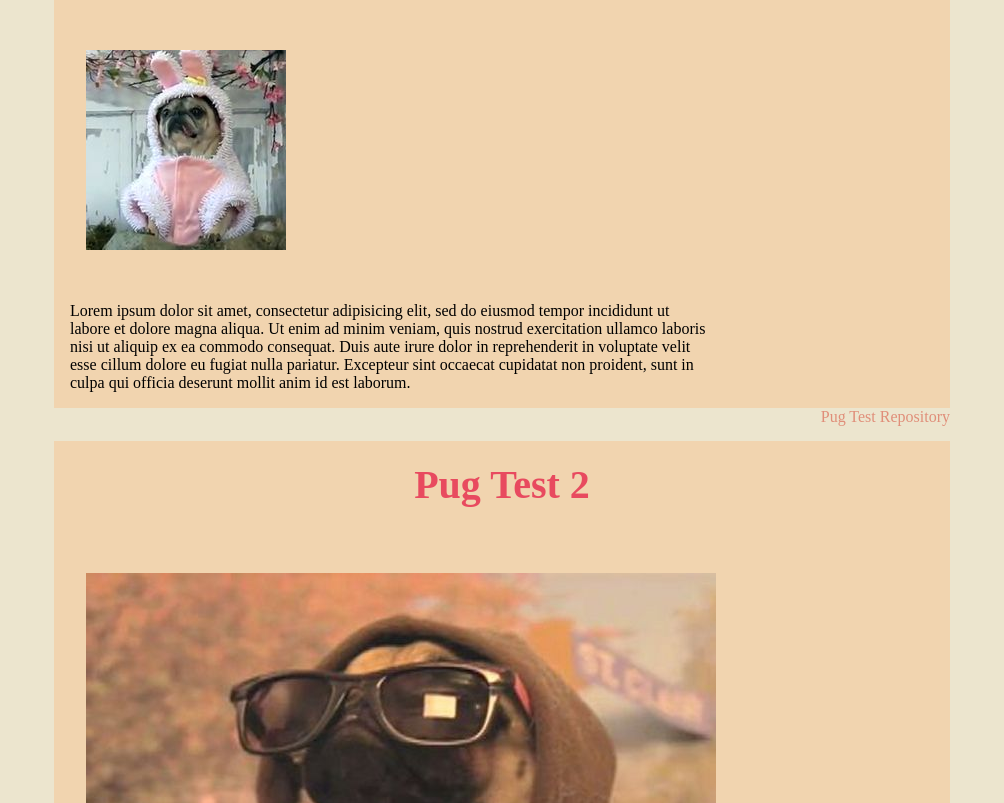
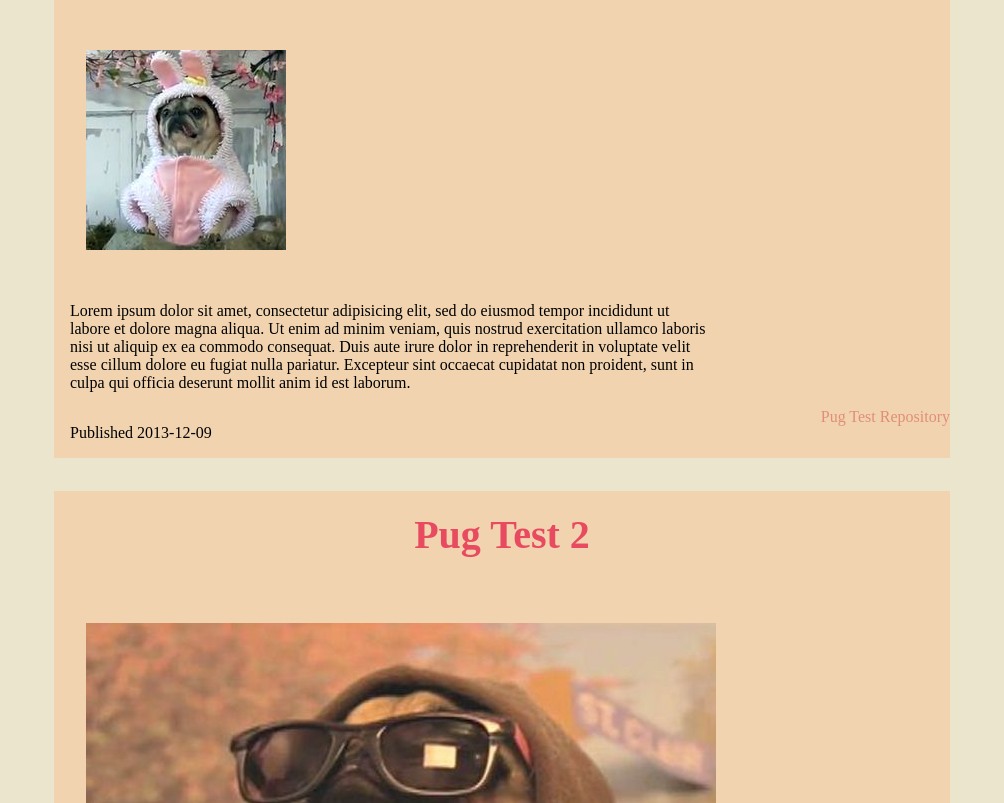
Before and after one commit to geoffreycc/301n3-portfolio, a plain HTML site: page index.html in a window 1280 px wide. Shown: the part 419-1222 px from the top of the page, without its empty margins (138-1142 px from the left). Drawn offline with nearby package versions, Linux system fonts and the light colour scheme.

Commit message:
Updated article constructor. Added categories and publish dates to article objects.

```diff
--- a/JS/app.js
+++ b/JS/app.js
@@ -1,4 +1,3 @@
-
 var articleContent = [];
 
 function ArticleObj(art) {
@@ -7,16 +6,19 @@ function ArticleObj(art) {
   this.imgPath = 'Images/' + art.imgName + '.jpg';
   this.about = art.about;
   this.link = art.link;
+  this.publishedOn = art.publishedOn;
+  this.category = art.category;
   articleContent.push(this);
 };
 
 ArticleObj.prototype.contentDisplay = function () {
   var $section = $('.newArticle').clone();
 
-  $section.find('h2').text(this.title);
+  $section.find('h2').text(this.title).attr('category', this.category);
   $section.find('img').attr('src', this.imgPath);
   $section.find('p').html(this.about);
   $section.find('a').attr('href', this.link).text(this.title + ' Repository');
+  $section.find('nav p').text('Published ' + this.publishedOn);
 
   $section.removeClass('newArticle');
   $section.addClass('articleContent');
--- a/JS/article.js
+++ b/JS/article.js
@@ -4,35 +4,119 @@ var articles = [
     imgName: 'testPic',
     about: 'Lorem ipsum dolor sit amet, consectetur adipisicing elit, sed do eiusmod tempor incididunt ut labore et dolore magna aliqua. Ut enim ad minim veniam, quis nostrud exercitation ullamco laboris nisi ut aliquip ex ea commodo consequat. Duis aute irure dolor in reprehenderit in voluptate velit esse cillum dolore eu fugiat nulla pariatur. Excepteur sint occaecat cupidatat non proident, sunt in culpa qui officia deserunt mollit anim id est laborum.',
     link: 'Test_One',
+    category: 'Bunny',
+    publishedOn: '2013-12-09',
   },
   {
     title: 'Pug Test 2',
     imgName: 'testPic2',
     about: 'Lorem ipsum dolor sit amet, consectetur adipisicing elit, sed do eiusmod tempor incididunt ut labore et dolore magna aliqua. Ut enim ad minim veniam, quis nostrud exercitation ullamco laboris nisi ut aliquip ex ea commodo consequat. Duis aute irure dolor in reprehenderit in voluptate velit esse cillum dolore eu fugiat nulla pariatur. Excepteur sint occaecat cupidatat non proident, sunt in culpa qui officia deserunt mollit anim id est laborum.',
     link: 'Test_One',
+    category: 'Cool',
+    publishedOn: '1994-04-06',
   },
   {
     title: 'Pug Test 3',
     imgName: 'testPic3',
     about: 'Lorem ipsum dolor sit amet, consectetur adipisicing elit, sed do eiusmod tempor incididunt ut labore et dolore magna aliqua. Ut enim ad minim veniam, quis nostrud exercitation ullamco laboris nisi ut aliquip ex ea commodo consequat. Duis aute irure dolor in reprehenderit in voluptate velit esse cillum dolore eu fugiat nulla pariatur. Excepteur sint occaecat cupidatat non proident, sunt in culpa qui officia deserunt mollit anim id est laborum.',
     link: 'Test_One',
+    category: 'Wizard',
+    publishedOn: '2001-02-13'
   },
   {
     title: 'Pug Test',
     imgName: 'testPic',
     about: 'Lorem ipsum dolor sit amet, consectetur adipisicing elit, sed do eiusmod tempor incididunt ut labore et dolore magna aliqua. Ut enim ad minim veniam, quis nostrud exercitation ullamco laboris nisi ut aliquip ex ea commodo consequat. Duis aute irure dolor in reprehenderit in voluptate velit esse cillum dolore eu fugiat nulla pariatur. Excepteur sint occaecat cupidatat non proident, sunt in culpa qui officia deserunt mollit anim id est laborum.',
     link: 'Test_One',
+    category: 'Bunny',
+    publishedOn: '2013-12-09',
   },
   {
     title: 'Pug Test 2',
     imgName: 'testPic2',
     about: 'Lorem ipsum dolor sit amet, consectetur adipisicing elit, sed do eiusmod tempor incididunt ut labore et dolore magna aliqua. Ut enim ad minim veniam, quis nostrud exercitation ullamco laboris nisi ut aliquip ex ea commodo consequat. Duis aute irure dolor in reprehenderit in voluptate velit esse cillum dolore eu fugiat nulla pariatur. Excepteur sint occaecat cupidatat non proident, sunt in culpa qui officia deserunt mollit anim id est laborum.',
     link: 'Test_One',
+    category: 'Cool',
+    publishedOn: '1994-04-06',
   },
   {
     title: 'Pug Test 3',
     imgName: 'testPic3',
     about: 'Lorem ipsum dolor sit amet, consectetur adipisicing elit, sed do eiusmod tempor incididunt ut labore et dolore magna aliqua. Ut enim ad minim veniam, quis nostrud exercitation ullamco laboris nisi ut aliquip ex ea commodo consequat. Duis aute irure dolor in reprehenderit in voluptate velit esse cillum dolore eu fugiat nulla pariatur. Excepteur sint occaecat cupidatat non proident, sunt in culpa qui officia deserunt mollit anim id est laborum.',
     link: 'Test_One',
-  }
+    category: 'Wizard',
+    publishedOn: '2001-02-13'
+  },
+  {
+    title: 'Pug Test',
+    imgName: 'testPic',
+    about: 'Lorem ipsum dolor sit amet, consectetur adipisicing elit, sed do eiusmod tempor incididunt ut labore et dolore magna aliqua. Ut enim ad minim veniam, quis nostrud exercitation ullamco laboris nisi ut aliquip ex ea commodo consequat. Duis aute irure dolor in reprehenderit in voluptate velit esse cillum dolore eu fugiat nulla pariatur. Excepteur sint occaecat cupidatat non proident, sunt in culpa qui officia deserunt mollit anim id est laborum.',
+    link: 'Test_One',
+    category: 'Bunny',
+    publishedOn: '2013-12-09',
+  },
+  {
+    title: 'Pug Test 2',
+    imgName: 'testPic2',
+    about: 'Lorem ipsum dolor sit amet, consectetur adipisicing elit, sed do eiusmod tempor incididunt ut labore et dolore magna aliqua. Ut enim ad minim veniam, quis nostrud exercitation ullamco laboris nisi ut aliquip ex ea commodo consequat. Duis aute irure dolor in reprehenderit in voluptate velit esse cillum dolore eu fugiat nulla pariatur. Excepteur sint occaecat cupidatat non proident, sunt in culpa qui officia deserunt mollit anim id est laborum.',
+    link: 'Test_One',
+    category: 'Cool',
+    publishedOn: '1994-04-06',
+  },
+  {
+    title: 'Pug Test 3',
+    imgName: 'testPic3',
+    about: 'Lorem ipsum dolor sit amet, consectetur adipisicing elit, sed do eiusmod tempor incididunt ut labore et dolore magna aliqua. Ut enim ad minim veniam, quis nostrud exercitation ullamco laboris nisi ut aliquip ex ea commodo consequat. Duis aute irure dolor in reprehenderit in voluptate velit esse cillum dolore eu fugiat nulla pariatur. Excepteur sint occaecat cupidatat non proident, sunt in culpa qui officia deserunt mollit anim id est laborum.',
+    link: 'Test_One',
+    category: 'Wizard',
+    publishedOn: '2001-02-13'
+  },
+  {
+    title: 'Pug Test',
+    imgName: 'testPic',
+    about: 'Lorem ipsum dolor sit amet, consectetur adipisicing elit, sed do eiusmod tempor incididunt ut labore et dolore magna aliqua. Ut enim ad minim veniam, quis nostrud exercitation ullamco laboris nisi ut aliquip ex ea commodo consequat. Duis aute irure dolor in reprehenderit in voluptate velit esse cillum dolore eu fugiat nulla pariatur. Excepteur sint occaecat cupidatat non proident, sunt in culpa qui officia deserunt mollit anim id est laborum.',
+    link: 'Test_One',
+    category: 'Bunny',
+    publishedOn: '2013-12-09',
+  },
+  {
+    title: 'Pug Test 2',
+    imgName: 'testPic2',
+    about: 'Lorem ipsum dolor sit amet, consectetur adipisicing elit, sed do eiusmod tempor incididunt ut labore et dolore magna aliqua. Ut enim ad minim veniam, quis nostrud exercitation ullamco laboris nisi ut aliquip ex ea commodo consequat. Duis aute irure dolor in reprehenderit in voluptate velit esse cillum dolore eu fugiat nulla pariatur. Excepteur sint occaecat cupidatat non proident, sunt in culpa qui officia deserunt mollit anim id est laborum.',
+    link: 'Test_One',
+    category: 'Cool',
+    publishedOn: '1994-04-06',
+  },
+  {
+    title: 'Pug Test 3',
+    imgName: 'testPic3',
+    about: 'Lorem ipsum dolor sit amet, consectetur adipisicing elit, sed do eiusmod tempor incididunt ut labore et dolore magna aliqua. Ut enim ad minim veniam, quis nostrud exercitation ullamco laboris nisi ut aliquip ex ea commodo consequat. Duis aute irure dolor in reprehenderit in voluptate velit esse cillum dolore eu fugiat nulla pariatur. Excepteur sint occaecat cupidatat non proident, sunt in culpa qui officia deserunt mollit anim id est laborum.',
+    link: 'Test_One',
+    category: 'Wizard',
+    publishedOn: '2001-02-13'
+  },
+  {
+    title: 'Pug Test',
+    imgName: 'testPic',
+    about: 'Lorem ipsum dolor sit amet, consectetur adipisicing elit, sed do eiusmod tempor incididunt ut labore et dolore magna aliqua. Ut enim ad minim veniam, quis nostrud exercitation ullamco laboris nisi ut aliquip ex ea commodo consequat. Duis aute irure dolor in reprehenderit in voluptate velit esse cillum dolore eu fugiat nulla pariatur. Excepteur sint occaecat cupidatat non proident, sunt in culpa qui officia deserunt mollit anim id est laborum.',
+    link: 'Test_One',
+    category: 'Bunny',
+    publishedOn: '2013-12-09',
+  },
+  {
+    title: 'Pug Test 2',
+    imgName: 'testPic2',
+    about: 'Lorem ipsum dolor sit amet, consectetur adipisicing elit, sed do eiusmod tempor incididunt ut labore et dolore magna aliqua. Ut enim ad minim veniam, quis nostrud exercitation ullamco laboris nisi ut aliquip ex ea commodo consequat. Duis aute irure dolor in reprehenderit in voluptate velit esse cillum dolore eu fugiat nulla pariatur. Excepteur sint occaecat cupidatat non proident, sunt in culpa qui officia deserunt mollit anim id est laborum.',
+    link: 'Test_One',
+    category: 'Cool',
+    publishedOn: '1994-04-06',
+  },
+  {
+    title: 'Pug Test 3',
+    imgName: 'testPic3',
+    about: 'Lorem ipsum dolor sit amet, consectetur adipisicing elit, sed do eiusmod tempor incididunt ut labore et dolore magna aliqua. Ut enim ad minim veniam, quis nostrud exercitation ullamco laboris nisi ut aliquip ex ea commodo consequat. Duis aute irure dolor in reprehenderit in voluptate velit esse cillum dolore eu fugiat nulla pariatur. Excepteur sint occaecat cupidatat non proident, sunt in culpa qui officia deserunt mollit anim id est laborum.',
+    link: 'Test_One',
+    category: 'Wizard',
+    publishedOn: '2001-02-13'
+  },
 ];
--- a/index.html
+++ b/index.html
@@ -4,12 +4,14 @@
     <meta charset="utf-8">
     <title>Geoffrey Cox</title>
     <link rel="stylesheet" href="CSS/style.css">
-    <script   src="https://code.jquery.com/jquery-2.2.4.js"   integrity="sha256-iT6Q9iMJYuQiMWNd9lDyBUStIq/8PuOW33aOqmvFpqI="   crossorigin="anonymous"></script>
+    <script src="https://code.jquery.com/jquery-2.2.4.js"   integrity="sha256-iT6Q9iMJYuQiMWNd9lDyBUStIq/8PuOW33aOqmvFpqI="   crossorigin="anonymous"></script>
   </head>
   <body>
     <header>
       <h1>My Code Portfolio</h1>
       <nav>
+        <a href='' class='links'>Home</a>
+        <a href='' class='links'>About</a>
         <a href='' class='links'>linkedin</a>
         <a href='' class='links'>github</a>
       </nav>
@@ -28,6 +30,7 @@
             <p></p>
           </main>
           <nav>
+            <p></p>
             <a href="" class='links'></a>
           </nav>
         </article>
```
